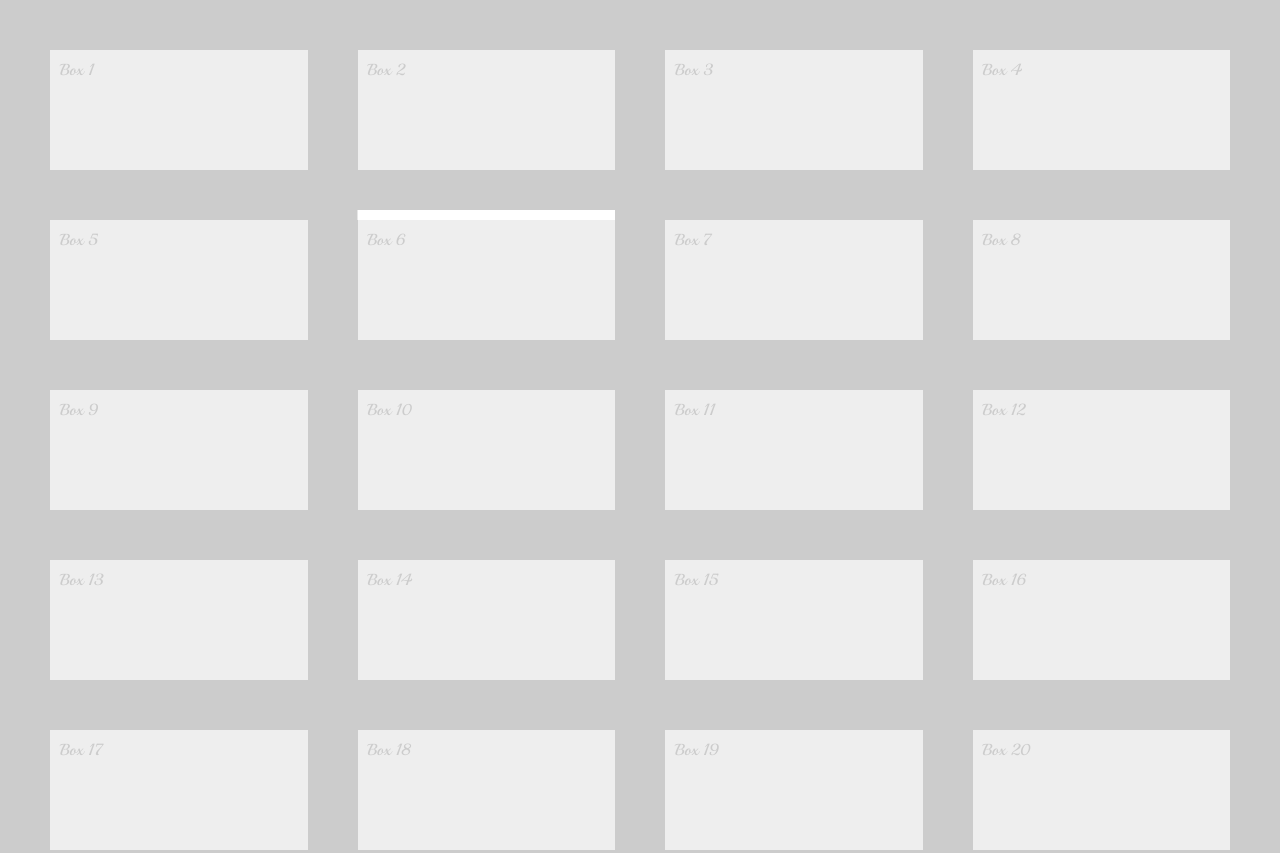
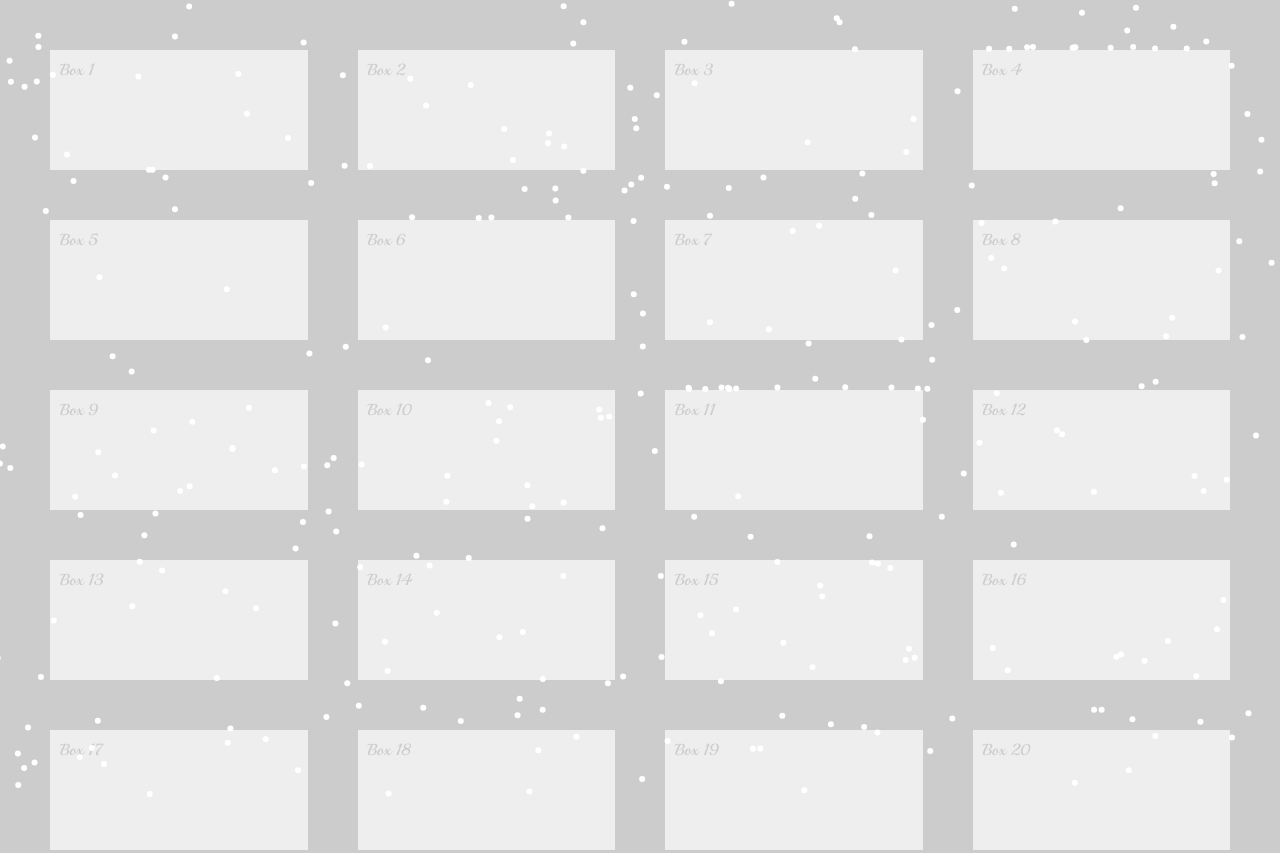
Before and after one commit to onion2k/snowworker, a website built with webpack: page assets/index.html in a window 1280 px wide. Shown: the top 853 px of the page. Built offline with nearby package versions, Linux system fonts and the light colour scheme; animation ran at ten frames a second.

Commit message:
Basic snowfall

```diff
--- a/assets/index.html
+++ b/assets/index.html
@@ -7,7 +7,7 @@
         <div>Box 1</div>
         <div>Box 2</div>
         <div>Box 3</div>
-        <div>Box 4</div>
+        <div class="snow">Box 4</div>
 
         <div>Box 5</div>
         <div class="snow">Box 6</div>
@@ -16,7 +16,7 @@
 
         <div>Box 9</div>
         <div>Box 10</div>
-        <div>Box 11</div>
+        <div class="snow">Box 11</div>
         <div>Box 12</div>
 
         <div>Box 13</div>
--- a/src/snowfall.js
+++ b/src/snowfall.js
@@ -30,14 +30,32 @@ const map = () => {
         platforms.push({ left: bounds[0].left, width: bounds[0].width, top: bounds[0].top });
     });
 
-    // draw();
+}
 
+const snowflakes = [];
+
+for (var i=0; i<300; i++) {
+    var x = Math.random() * snowCanvas.width;
+    var y = Math.random() * snowCanvas.height;
+    snowflakes.push({ x: x, y: y, vx: 4, vy: 1 + (Math.random()*2), l: 3000 });
 }
 
 const draw = () => {
     ctx.clearRect(0, 0, snowCanvas.width, snowCanvas.height);
-    platforms.forEach((platform) => {
-        ctx.fillRect(platform.left, platform.top-10-document.body.scrollTop, platform.width, 10);
+    ctx.fillStyle = 'white';
+    snowflakes.forEach((f) => {
+        ctx.beginPath();
+        ctx.arc(f.x, f.y-document.body.scrollTop, 3, 0, 2 * Math.PI, false);
+        ctx.fill();
+        f.x += Math.random()*f.vx - (f.vx/2);
+        f.y += f.vy;
+        if (f.y>snowCanvas.height) { f.y = 0; f.x = Math.random()*snowCanvas.width; f.l=3000; }
+        platforms.forEach((platform) => {
+            if ( (f.y > platform.top-3 && f.y < platform.top) && (f.x > platform.left && f.x < platform.left+platform.width) ) {
+                f.vy = f.vx = 0;
+            }
+        });
+        if (--f.l === 0) { f.y = 0; f.x = Math.random()*snowCanvas.width; f.vx = 2; f.vy = 1 + (Math.random()*2); f.l=3000; }
     });
     requestAnimationFrame(draw);
 }
@@ -50,7 +68,6 @@ var myEfficientFn = debounce(function() {
 }, 16);
 
 window.addEventListener('resize', myEfficientFn);
-// window.addEventListener('scroll', draw);
 
 function debounce(func, wait, immediate) {
 	var timeout;
```
